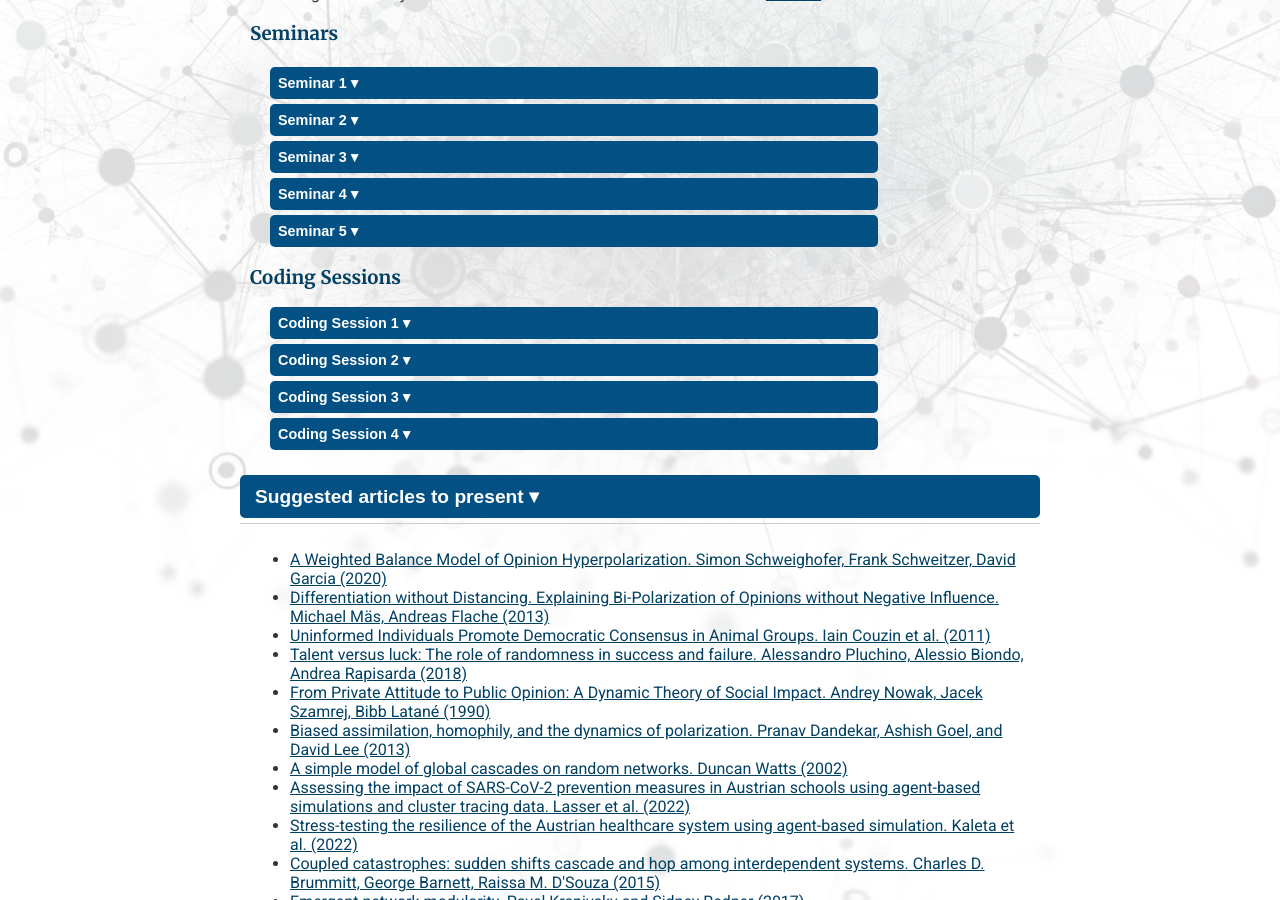
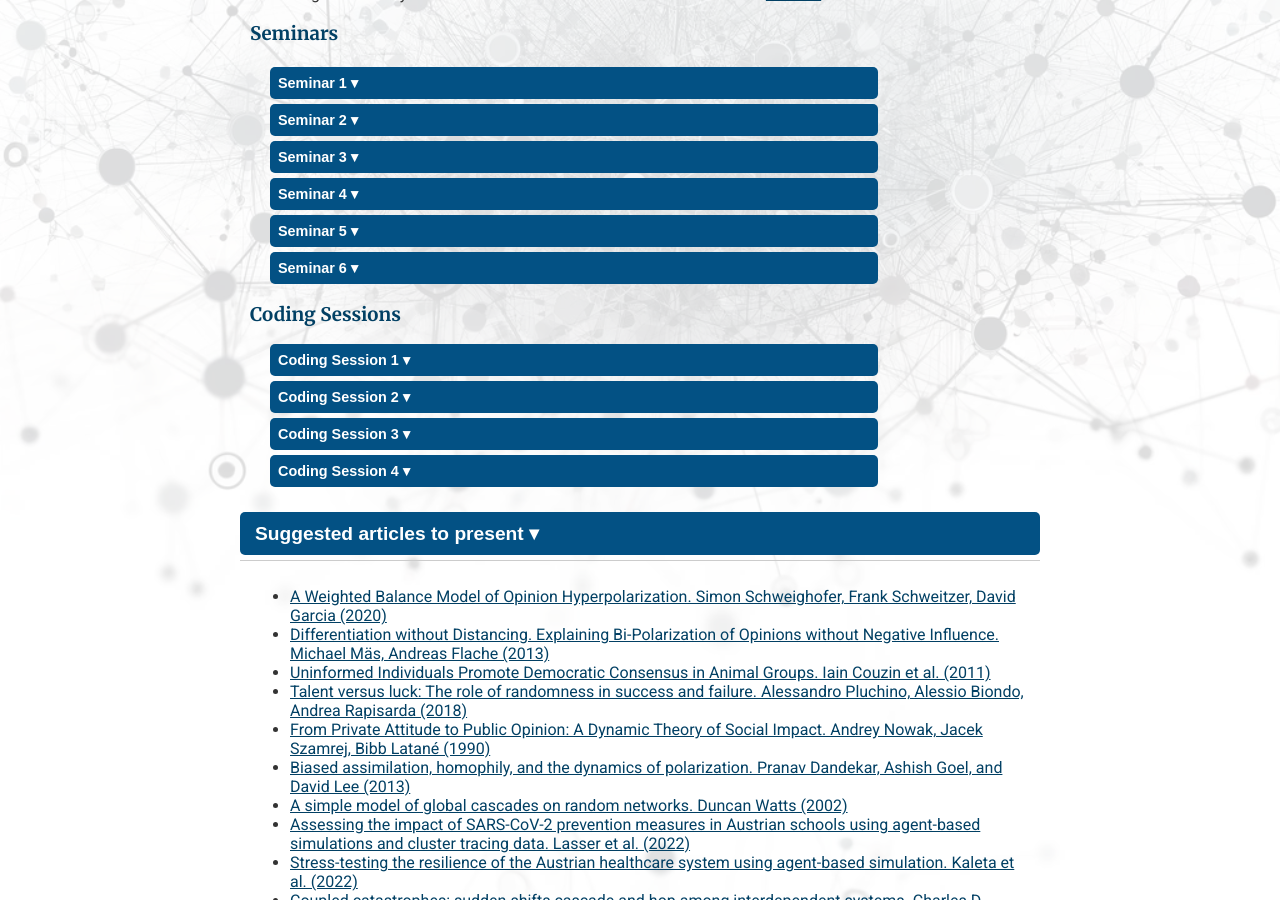
Before and after one commit to giordano-demarzo/giordano-demarzo.github.io, a Jekyll site: the page built from Computational_Modeling.markdown, in a window 1280 px wide and 900 px high, scrolled down 1730 px. Built offline with Jekyll 4.4.1, drawn with Linux system fonts in a browser that asks for light colours.

Commit message:
Seminar 6 Slides

```diff
--- a/Computational_Modeling.markdown
+++ b/Computational_Modeling.markdown
@@ -168,6 +168,16 @@
                    </ul>
            </div>
        </div>
+       <div class="nested-accordion">
+           <button class="nested-accordion-button">Seminar 6 &#9662;</button>
+           <div class="nested-accordion-content">
+               <h4>Readings and Slides</h4>
+                   <ul>
+                       <li><a href="/files/CMSS_Seminar6.pdf">Slides</a></li>
+                   </ul>
+               <h4>Additional Readings</h4>
+           </div>
+       </div>
        <h3> Coding Sessions </h3>
       	<div class="nested-accordion">
            <button class="nested-accordion-button">Coding Session 1 &#9662;</button>
```
Also changed, not shown: 1 other file.
